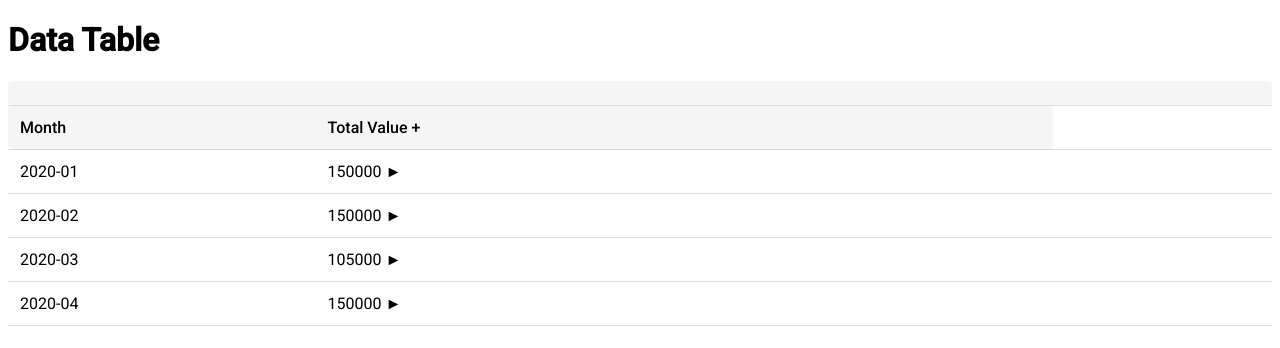
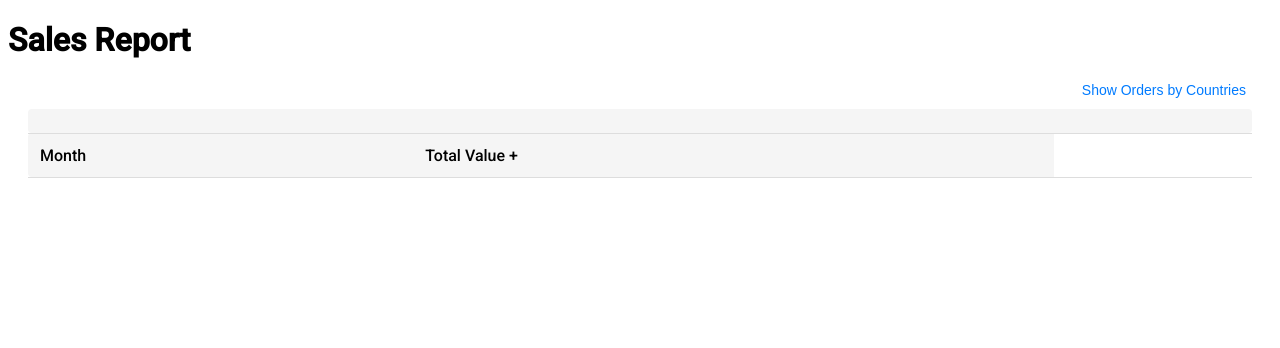
Before and after one commit to mostafashawki/sold-items-report, a React (Vite) app: page / in a window 1280 px wide. Shown: the top 348 px of the page. Built offline with nearby package versions, Linux system fonts and the light colour scheme.

Commit message:
Add filtration by countries

```diff
--- a/src/App.jsx
+++ b/src/App.jsx
@@ -7,7 +7,7 @@ const App = () => {
 
   return (
     <div>
-      <h1>Data Table</h1>
+      <h1>Sales Report</h1>
       <DataTable data={data} />
     </div>
   );
--- a/src/components/DataTable.jsx
+++ b/src/components/DataTable.jsx
@@ -1,4 +1,4 @@
-import React, { useState, useRef } from 'react';
+import React, { useState } from 'react';
 import "./datatable.css"
 import "./toggle.css"
 
@@ -6,7 +6,18 @@ const DataTable = ({ data }) => {
   const [expandValueDetails, setExpandValueDetails] = useState(false);
   const [expandOrdersDetails, setExpandOrdersDetails] = useState(false);
   const [selectedMonth, setSelectedMonth] = useState(null);
-  const parentRef = useRef();
+  const [selectedCountries, setSelectedCountries] = useState([]);
+  const [showDropdown, setShowDropdown] = useState(false);
+
+  const handleCountrySelection = (event) => {
+    const selectedOptions = Array.from(event.target.selectedOptions, (option) => option.value);
+    setSelectedCountries(selectedOptions);
+  };
+
+  const handleDropdownToggle = () => {
+    setShowDropdown(!showDropdown);
+  };
+
 
   // const handleValueDetailsClick = () => {
   //   setExpandValueDetails(!expandValueDetails);
@@ -17,6 +28,30 @@ const DataTable = ({ data }) => {
   // };
 
   return (
+    <div className="table-container">
+    <div className="dropdown-container">
+      <button className="dropdown-toggle" onClick={handleDropdownToggle}>
+        Show Orders by Countries
+      </button>
+      {showDropdown && (
+        <select
+          multiple
+          value={selectedCountries}
+          onChange={handleCountrySelection}
+          className="country-dropdown"
+          style={{ zIndex: 1 }}
+        >
+          {data
+            .flatMap((item) => item.orders_details.map((order) => order.country))
+            .filter((value, index, self) => self.indexOf(value) === index)
+            .map((country) => (
+              <option key={country} value={country}>
+                {country}
+              </option>
+            ))}
+        </select>
+      )}
+    </div>
     <table>
       <thead>
         <tr>
@@ -35,7 +70,11 @@ const DataTable = ({ data }) => {
         </tr>
       </thead>
       <tbody>
-        {data.map((item) => (
+        {data.filter((item) =>
+              item.orders_details.some((order) =>
+                selectedCountries.includes(order.country)
+              )
+            ).map((item) => (
           <tr key={item.month}>
             <td>{item.month}</td>
             <td onClick={() => selectedMonth === item.month ? setSelectedMonth(null): setSelectedMonth(item.month)} style={{ cursor: 'pointer' }}>{item.total_value}{' '}
@@ -58,6 +97,9 @@ const DataTable = ({ data }) => {
                     <div>
                       <strong>Total Amount:</strong> {order.total_amount}
                     </div>
+                    <div>
+                      <strong>Country:</strong> {order.country}
+                    </div>
                   </td>
                 </div>
               ))}
@@ -70,6 +112,7 @@ const DataTable = ({ data }) => {
         ))}
       </tbody>
     </table>
+    </div>
   );
 };
 
--- a/src/components/data.json
+++ b/src/components/data.json
@@ -18,13 +18,15 @@
           "order_id":"1234",
           "quantity":"1",
           "unit_price":"10000",
-          "total_amount":"10000"
+          "total_amount":"10000",
+          "country": "US"
         },
         {
           "order_id":"1235",
           "quantity":"1",
           "unit_price":"10000",
-          "total_amount":"10000"
+          "total_amount":"10000",
+          "country": "DE"
         }
       ]
     },
@@ -47,13 +49,15 @@
             "order_id":"1234",
             "quantity":"1",
             "unit_price":"10000",
-            "total_amount":"10000"
+            "total_amount":"10000",
+            "country": "DE"
           },
           {
             "order_id":"1235",
             "quantity":"1",
             "unit_price":"10000",
-            "total_amount":"10000"
+            "total_amount":"10000",
+            "country": "FR"
           }
         ]
       },
@@ -76,13 +80,15 @@
             "order_id":"1234",
             "quantity":"1",
             "unit_price":"10000",
-            "total_amount":"10000"
+            "total_amount":"10000",
+            "country": "FR"
           },
           {
             "order_id":"1235",
             "quantity":"1",
             "unit_price":"10000",
-            "total_amount":"10000"
+            "total_amount":"10000",
+            "country": "FR"
           }
         ]
       },
@@ -105,13 +111,15 @@
             "order_id":"1234",
             "quantity":"1",
             "unit_price":"10000",
-            "total_amount":"10000"
+            "total_amount":"10000",
+            "country": "ES"
           },
           {
             "order_id":"1235",
             "quantity":"1",
             "unit_price":"10000",
-            "total_amount":"10000"
+            "total_amount":"10000",
+            "country": "US"
           }
         ]
       }
--- a/src/components/datatable.css
+++ b/src/components/datatable.css
@@ -135,6 +135,34 @@
   /* ////////////////////////////// */
 
 
-.toggle{
+  .table-container {
+    position: relative;
+  }
 
-}
+  .dropdown-container {
+    display: flex;
+    justify-content: flex-end;
+    margin-bottom: 10px;
+  }
+
+  .dropdown-toggle {
+    background: none;
+    border: none;
+    color: #007bff;
+    cursor: pointer;
+    font-size: 14px;
+  }
+
+  .country-dropdown {
+    position: absolute;
+    top: 30px;
+    right: 0;
+    background-color: #fff;
+    border: 1px solid #ccc;
+    border-radius: 4px;
+    padding: 5px;
+    width: 150px;
+    z-index: 2;
+  }
+
+  /* Rest of the CSS code */
--- a/src/components/toggle.css
+++ b/src/components/toggle.css
@@ -1,7 +1,7 @@
 /* Class for the element being animated */
 
   .toggle-row{
-    height: 100px;
+    height: 130px;
     overflow: hidden;
     opacity: 1;
     transition: height 0.7s ease, opacity 0.7s ease-in-out;
```
